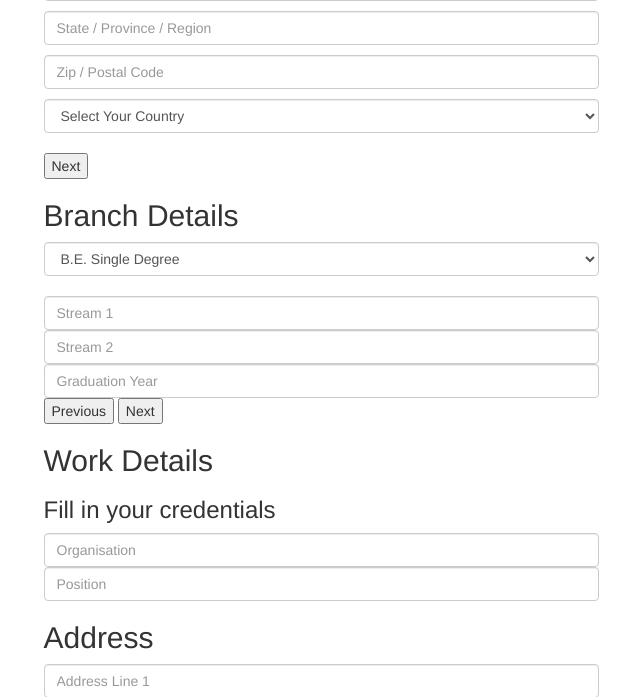
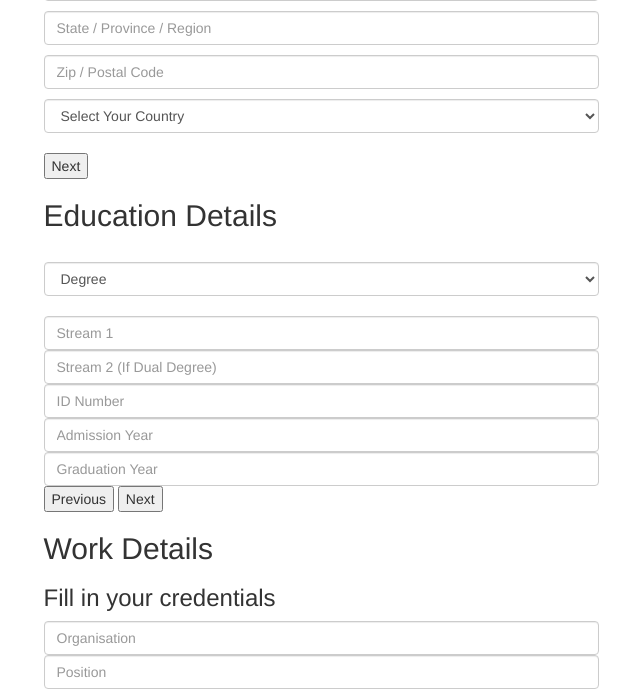
Before and after one commit to arc-bitspilani/main-website, a Django app: page /registrations/ in a window 1280 px wide. Shown: the part 1232-1929 px from the top of the page, without its empty margins (319-959 px from the left). Run offline with Django 3.2, Linux system fonts and the light colour scheme; some libraries are stand-ins or nearby versions.

Commit message:
Changed model

```diff
--- a/registrations/models.py
+++ b/registrations/models.py
@@ -21,8 +21,6 @@ class Alumni(models.Model):
 	)
 	user = models.OneToOneField(User, null=True, blank=True)
 	name = models.CharField("Name", max_length=200)
-	fname = models.CharField("First Name", max_length=200)
-	lname = models.CharField("Last Name", max_length=200)
 	phone_regex = RegexValidator(regex=r'^\+?1?\d{9,15}$', message="Phone number must be entered in the format: '+999999999'. Up to 15 digits allowed.")
 	phone_no = models.CharField(max_length=200, validators=[phone_regex])
 	# email_regex = RegexValidator(regex=r"(^[a-zA-Z0-9_.+-]+@[a-zA-Z0-9-]+\.[a-zA-Z0-9-.]+$)", message="Invalid Email Format")
--- a/registrations/templates/registrations/index.html
+++ b/registrations/templates/registrations/index.html
@@ -474,13 +474,14 @@
                 </fieldset>
 
                 <fieldset>
-                    <h2 class="fs-title">Branch Details</h2>
+                    <h2 class="fs-title">Education Details</h2>
+                    <br>
 
                     <div class="control-group">
 
                         <div class="controls">
                             <select id="country" name="branch" class="form-control" class="input-xlarge" placeholder="Degree">
-                                <!-- <option value="" selected="selected" placeholder="Degree">Degree</option> -->
+                                <option value="" selected="selected" placeholder="Degree">Degree</option>
                                 <option value="SD">B.E. Single Degree</option>
                                 <option value="DD">B.E. Dual Degree</option>
                                 <option value="ME">M.E.</option>
@@ -491,8 +492,10 @@
 
 
                     <input type="text" name="stream1" class="form-control" placeholder="Stream 1"/>
-                    <input type="text" name="stream2" class="form-control" placeholder="Stream 2"/>
-                    <input type="text" name="graduation_year" class="form-control" placeholder="Graduation Year"/>
+                    <input type="text" name="stream2" class="form-control" placeholder="Stream 2 (If Dual Degree)"/>
+                    <input type="text" name="id_no" class="form-control" placeholder="ID Number"/>
+                    <input type="number" name="admission_year" class="form-control" placeholder="Admission Year"/>
+                    <input type="number" name="graduation_year" class="form-control" placeholder="Graduation Year"/>
                     <input type="button" name="previous" class="previous action-button-previous" value="Previous"/>
                     <input type="button" name="next" class="next action-button" value="Next"/>
                 </fieldset>
```
